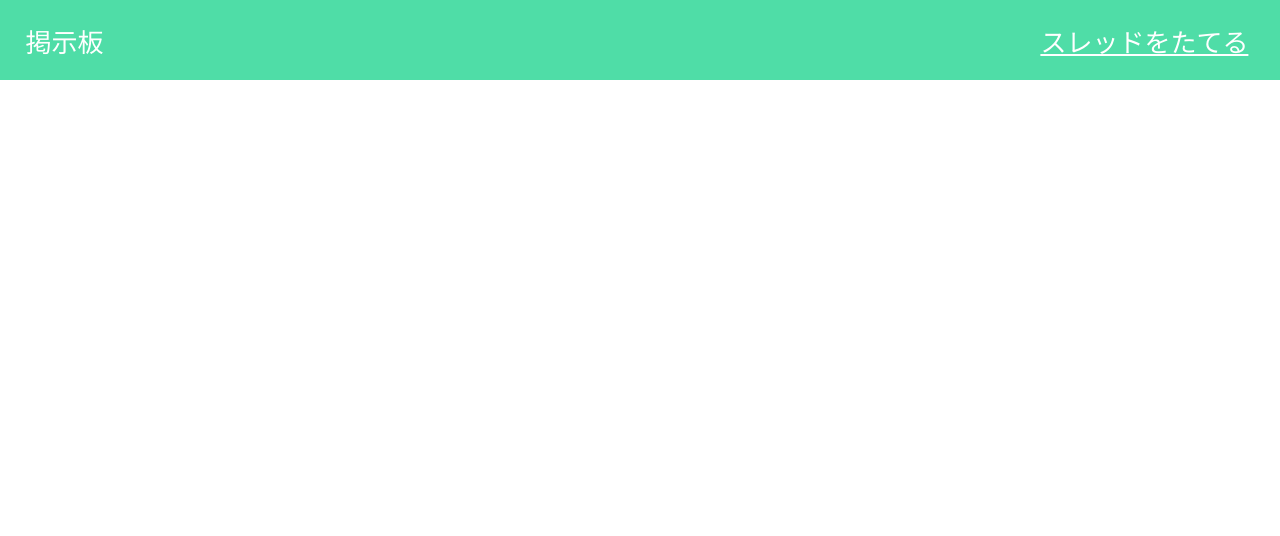
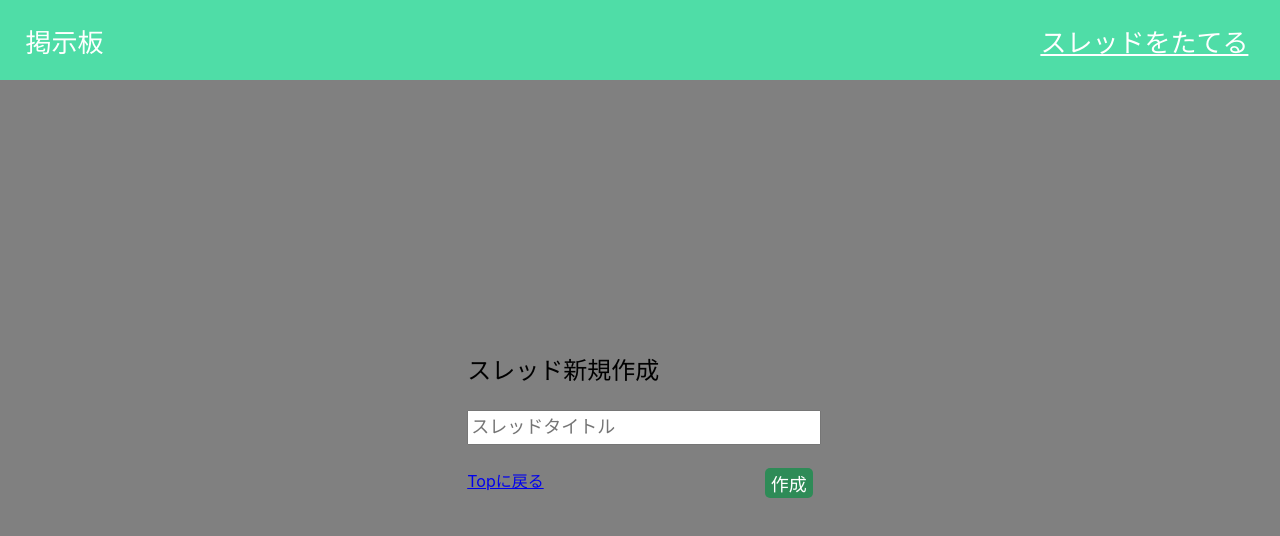
Before and after one commit to seigetsu2/bulletin-board-app, a React (Create React App) app: page /thread/new in a window 1280 px wide. Before the commit this address had no page. Shown: the top 536 px of the page. Built offline with nearby package versions, Linux system fonts and the light colour scheme.

Commit message:
スレッド新規作成画面を作成し、ヘッダーのボタンから遷移するように変更

```diff
--- a/src/App.tsx
+++ b/src/App.tsx
@@ -3,6 +3,7 @@ import "./App.css";
 import { Routes, Route } from "react-router-dom";
 import { AppHeader } from "./pages/AppHeader";
 import { ThreadListPage } from "./pages/ThreadListPage/ThreadListPage";
+import { CreateThreadPage } from "./pages/CreateThreadPage/CreateThreadPage";
 
 function App() {
   return (
@@ -13,6 +14,7 @@ function App() {
       <div className="Page">
         <Routes>
           <Route path="/" element={<ThreadListPage />} />
+          <Route path="/thread/new" element={<CreateThreadPage />} />
         </Routes>
       </div>
     </div>
--- a/src/pages/AppHeader.tsx
+++ b/src/pages/AppHeader.tsx
@@ -1,7 +1,15 @@
 import { Header } from "../components/Header/Header";
+import { useNavigate } from "react-router-dom";
 
 export const AppHeader = () => {
+  const navigate = useNavigate();
   return (
-    <Header title="掲示板" buttonText="スレッドをたてる" onClick={() => {}} />
+    <Header
+      title="掲示板"
+      buttonText="スレッドをたてる"
+      onClick={() => {
+        navigate("thread/new");
+      }}
+    />
   );
 };
--- /dev/null
+++ b/src/pages/CreateThreadPage/CreateThreadPage.module.css
@@ -0,0 +1,43 @@
+.page {
+  background-color: gray;
+  display: flex;
+  justify-content: center;
+  align-items: center;
+  height: 100%;
+  width: 100%;
+  padding: 5%;
+  box-sizing: border-box;
+}
+.content {
+  height: 30%;
+  width: 30%;
+  display: grid;
+  grid-template-rows: 33% 33% 33%;
+  grid-template-columns: 50% 50%;
+}
+.title {
+  font-size: x-large;
+  width: 100%;
+  grid-row: 1 / 2;
+  grid-column: 1 / 3;
+}
+.textBox {
+  grid-row: 2 / 3;
+  grid-column: 1 / 3;
+  width: 100%;
+  height: 50%;
+  box-sizing: border-box;
+}
+.top {
+  grid-row: 3 / 4;
+  grid-column: 1 / 2;
+  width: 100%;
+}
+.create {
+  display: flex;
+  justify-content: end;
+  grid-row: 3 / 4;
+  grid-column: 2 / 3;
+  width: 100%;
+  height: 50%;
+}
--- /dev/null
+++ b/src/pages/CreateThreadPage/CreateThreadPage.tsx
@@ -0,0 +1,22 @@
+import { TextBox } from "../../components/TextBox/TextBox";
+import { Button } from "../../components/Button/Button";
+import styles from "./CreateThreadPage.module.css";
+
+export const CreateThreadPage = () => {
+  return (
+    <div className={styles.page}>
+      <div className={styles.content}>
+        <div className={styles.title}>スレッド新規作成</div>
+        <div className={styles.textBox}>
+          <TextBox placeholder="スレッドタイトル" onTextChange={(text) => {}} />
+        </div>
+        <a className={styles.top} href="/">
+          Topに戻る
+        </a>
+        <div className={styles.create}>
+          <Button text="作成" />
+        </div>
+      </div>
+    </div>
+  );
+};
```
